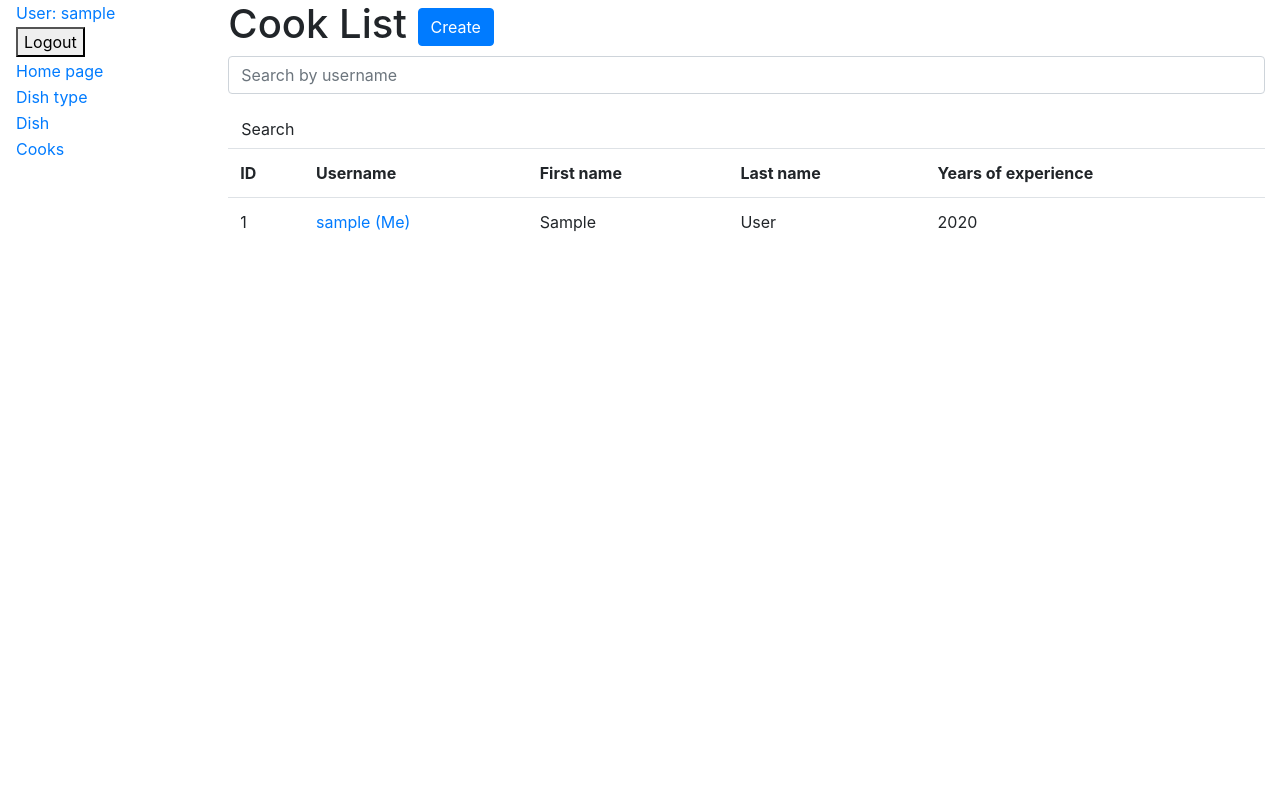
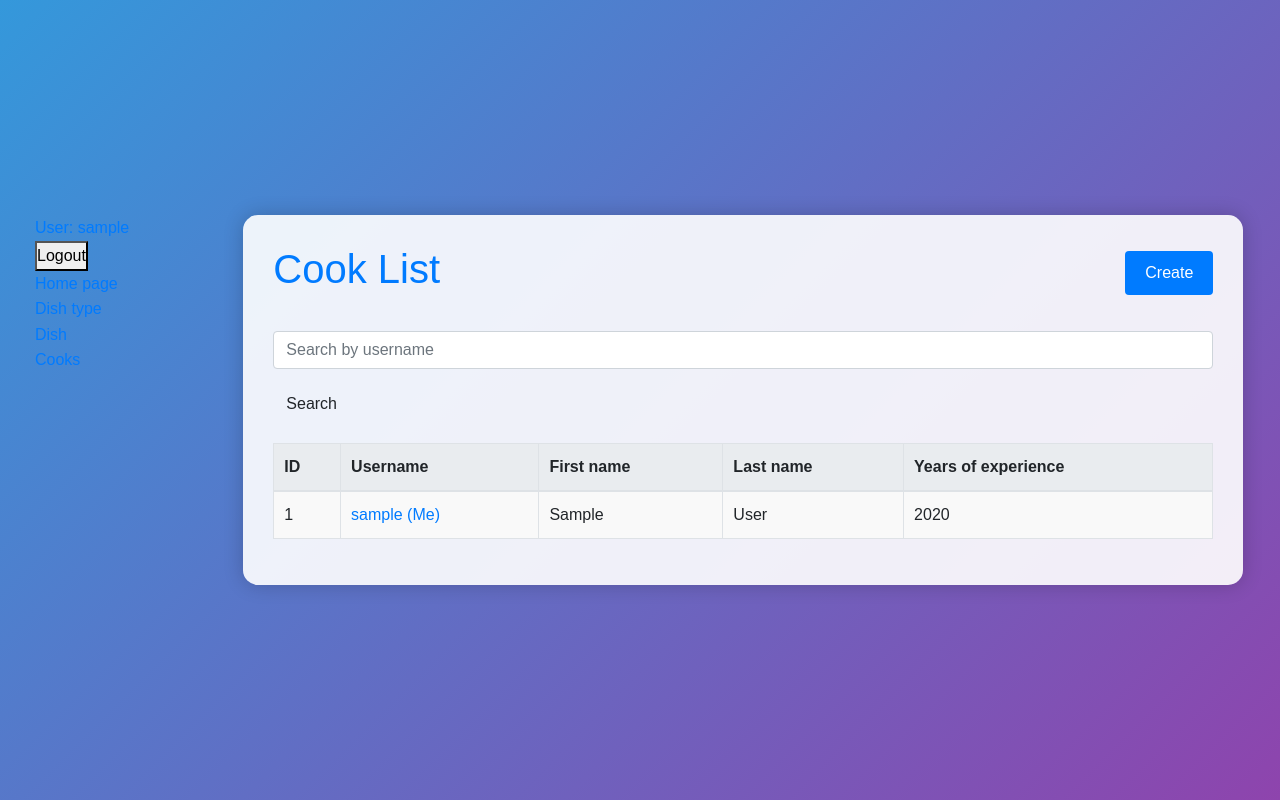
Before and after one commit to Serhii-Leonenko/mate_nginx_gunicorn, a Django app: page /cooks/ in a window 1280 px wide. Run offline with Django 5.2, Linux system fonts and the light colour scheme; a user stored in the database is signed in; tables that the repository leaves empty hold one stand-in row (values such as "Sample post"); some libraries are stand-ins or nearby versions.

Commit message:
fix cook_list template & add style for cook_list

```diff
--- /dev/null
+++ b/static/css/cook_list.css
@@ -0,0 +1,91 @@
+/* General reset for margin and padding */
+* {
+  margin: 0;
+  padding: 0;
+  box-sizing: border-box;
+}
+
+body {
+  font-family: Arial, sans-serif; /* Modern and clean font */
+  line-height: 1.6;
+  background: linear-gradient(135deg, #3498db, #8e44ad); /* Gradient background for a vibrant look */
+  color: #333; /* Dark text color for readability */
+  display: flex;
+  justify-content: center; /* Center content horizontally */
+  align-items: center; /* Center content vertically */
+  min-height: 100vh; /* Ensure body takes full viewport height */
+  padding: 20px; /* Padding to prevent content from touching edges */
+}
+
+.container {
+  width: 100%; /* Full width for the main content area */
+  max-width: 1000px; /* Limit maximum width for better readability */
+  background-color: rgba(255, 255, 255, 0.9); /* White background with slight transparency */
+  border-radius: 15px; /* Rounded corners for a modern look */
+  box-shadow: 0 0 20px rgba(0, 0, 0, 0.2); /* Soft shadow for depth */
+  padding: 30px; /* Increased padding for more space */
+}
+
+.header {
+  display: flex;
+  justify-content: space-between; /* Space between title and button */
+  align-items: center; /* Center items vertically */
+  margin-bottom: 30px; /* Space below header */
+}
+
+.header h1 {
+  color: #2c3e50; /* Dark blue-gray color for the heading */
+  font-size: 2.5em; /* Larger font size for emphasis */
+}
+
+.header .btn-primary {
+  padding: 10px 20px; /* Padding for the button */
+  border: none; /* Remove default border */
+  border-radius: 4px; /* Rounded corners for the button */
+  background-color: #007bff; /* Blue background color */
+  color: #fff; /* White text color */
+  cursor: pointer; /* Pointer cursor on hover */
+  transition: background-color 0.3s ease; /* Smooth transition for hover effect */
+}
+
+.header .btn-primary:hover {
+  background-color: #0056b3; /* Darker blue background on hover */
+}
+
+.table-responsive {
+  margin-top: 20px; /* Space above the table */
+}
+
+.table {
+  width: 100%; /* Full width for the table */
+  border-collapse: collapse; /* Collapse table borders */
+}
+
+.table th, .table td {
+  padding: 10px; /* Padding for table cells */
+  border: 1px solid #dee2e6; /* Light border for table cells */
+  text-align: left; /* Left-align text in table cells */
+}
+
+.table th {
+  background-color: #e9ecef; /* Light gray background for table headers */
+}
+
+.table-striped tbody tr:nth-of-type(odd) {
+  background-color: #f9f9f9; /* Light gray background for odd table rows */
+}
+
+.cook-link {
+  text-decoration: none; /* Remove underline from links */
+  color: #007bff; /* Blue color for links */
+  transition: color 0.3s ease; /* Smooth transition for hover effect */
+}
+
+.cook-link:hover {
+  color: #0056b3; /* Darker blue color on hover */
+}
+
+p {
+  text-align: center; /* Center-align text */
+  color: #6c757d; /* Light gray color for text */
+}
--- a/templates/kitchen/cook_list.html
+++ b/templates/kitchen/cook_list.html
@@ -1,17 +1,23 @@
 {% extends "base.html" %}
 {% load crispy_forms_filters %}
+{% load static %}
 
 {% block content %}
-    <h1>
-      Cook List
-      <a href="{% url 'kitchen:cook-create' %}" class="btn btn-primary link-to-page">
+  <link rel="stylesheet" href="{% static 'css/cook_list.css' %}">
+  <div class="container">
+    <div class="header">
+      <h1 class="text-primary">Cook List</h1>
+      <a href="{% url 'kitchen:cook-create' %}" class="btn btn-primary">
         Create
       </a>
-    </h1>
+    </div>
+
     {% include "includes/search_form.html" %}
 
     {% if cook_list %}
-    <table class="table">
+      <div class="table-responsive">
+        <table class="table table-striped">
+          <thead>
           <tr>
             <th>ID</th>
             <th>Username</th>
@@ -19,18 +25,26 @@
             <th>Last name</th>
             <th>Years of experience</th>
           </tr>
+          </thead>
+          <tbody>
           {% for cook in cook_list %}
             <tr>
               <td>{{ cook.id }}</td>
-        <td><a href="{% url 'kitchen:cook-detail' cook.id %}">{{ cook.username }} {% if user == cook %} (Me){% endif %}</a></td>
+              <td>
+                <a href="{% url 'kitchen:cook-detail' cook.id %}" class="cook-link">
+                  {{ cook.username }} {% if user == cook %} (Me){% endif %}
+                </a>
+              </td>
               <td>{{ cook.first_name }}</td>
               <td>{{ cook.last_name }}</td>
               <td>{{ cook.years_of_experience }}</td>
             </tr>
           {% endfor %}
-
+          </tbody>
         </table>
+      </div>
     {% else %}
-      <p>There are no cook in the service.</p>
+      <p>No cooks available in the service.</p>
     {% endif %}
+  </div>
 {% endblock %}
```
Lines whose indentation alone changed are shown as unchanged.
